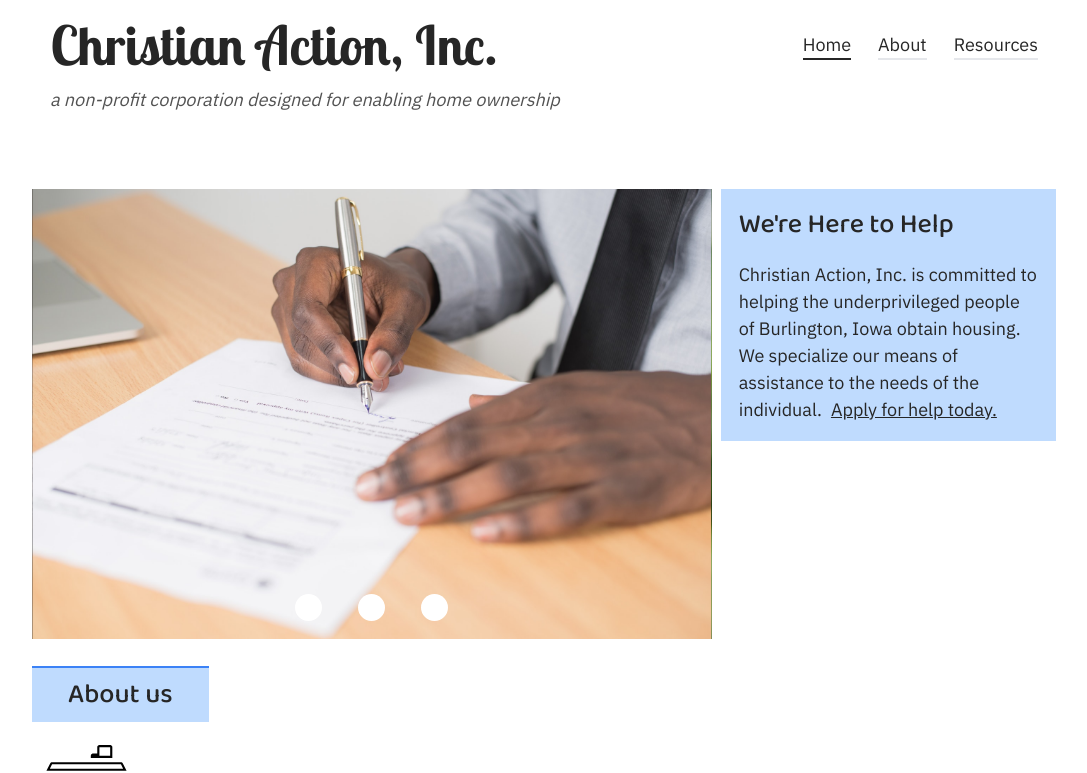
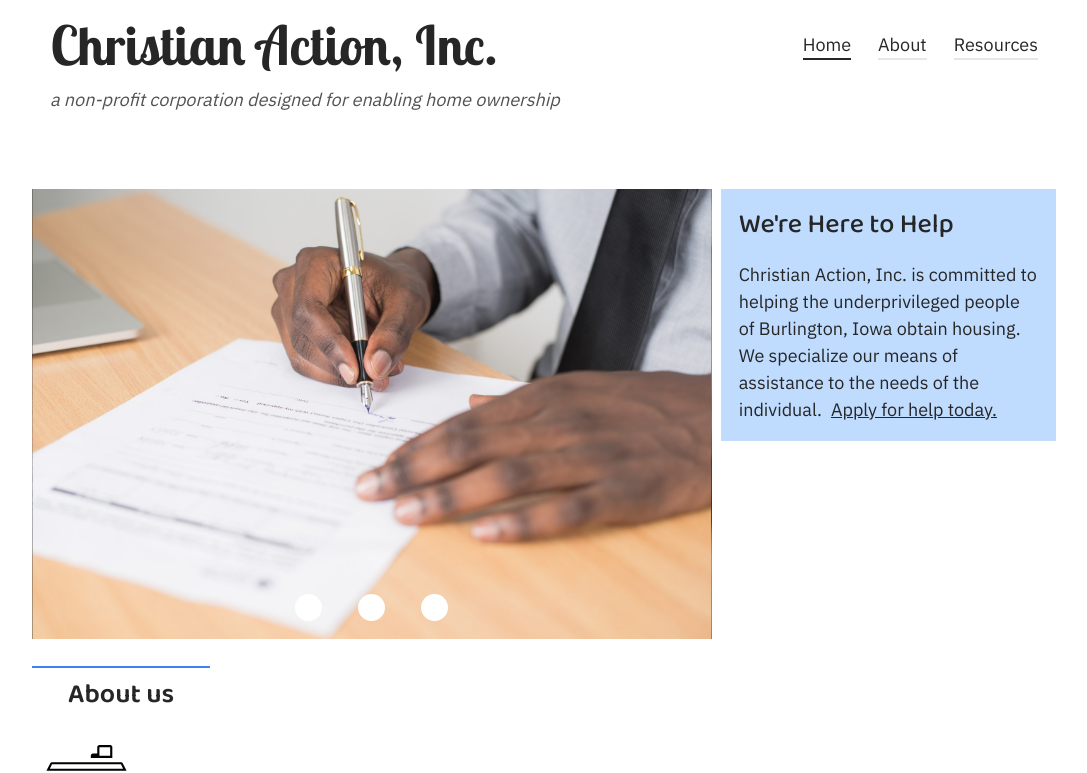
Before and after one commit to blaze-vincent/christian-action-2022, a Next.js app: page / in a window 1280 px wide. Shown: the top 773 px of the page, without its empty margins (96-1183 px from the left). Built offline with nearby package versions, Linux system fonts and the light colour scheme.

Commit message:
Remove background color; Increase font weight

```diff
--- a/components/sectionTitle.js
+++ b/components/sectionTitle.js
@@ -1,5 +1,5 @@
-export default function SectionTitle({title}){
+export default function SectionTitle({title, children}){
   return <h2
-    className="text-2xl font-baloo font-medium max-w-max bg-blue-200 px-8 border-solid border-t-2 border-blue-500 p-2 "
-  >{title}</h2>
+    className="text-2xl font-baloo font-bold max-w-max px-8 border-solid border-t-2 border-blue-500 p-2 "
+  >{children || title}</h2>
 }
```
